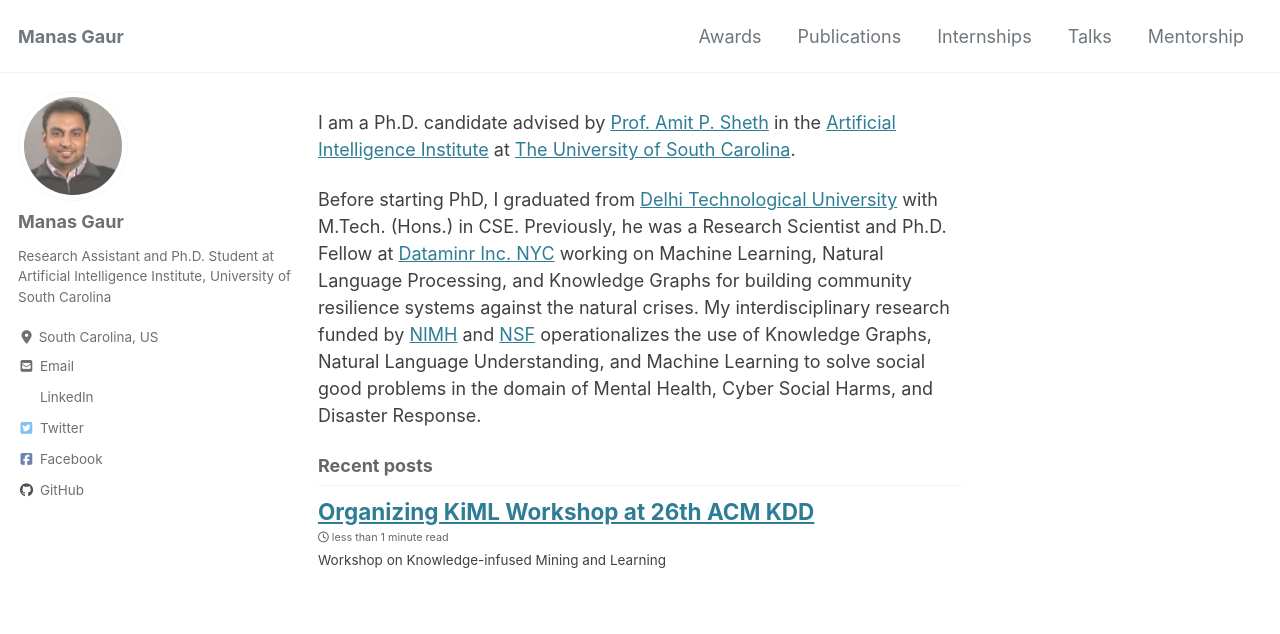
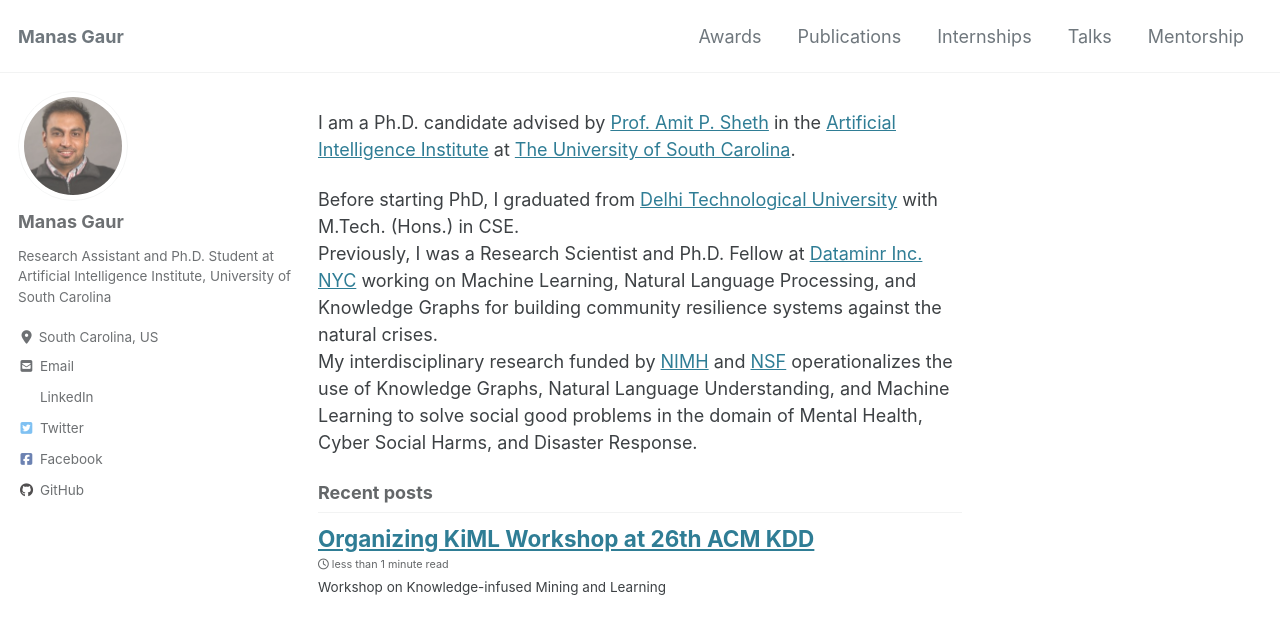
Before and after one commit to manasgaur/manasgaur.github.io, a Jekyll site: the page built from index.html, in a window 1280 px wide and 900 px high. Shown: the top 634 px of the window. Built offline with Jekyll 4.4.1, drawn with Linux system fonts in a browser that asks for light colours; cached includes are drawn as plain includes; nearby versions of some CDN libraries; the list of posts is cut into pages by our own code.

```diff
--- a/index.html
+++ b/index.html
@@ -5,9 +5,10 @@ author_profile: true
 
 <p> I am a Ph.D. candidate advised by <a href="https://sc.edu/study/colleges_schools/engineering_and_computing/faculty-staff/amitsheth.php">Prof. Amit P. Sheth</a> in the <a href="http://aiisc.ai/">Artificial Intelligence Institute</a> at
 <a href="https://sc.edu/study/colleges_schools/engineering_and_computing/research/centersandinstitutes/ai_institute/index.php">The University of South Carolina</a>.</p>
-<p> Before starting PhD, I graduated from <a href="http://dtu.ac.in/">Delhi Technological University</a> with M.Tech. (Hons.) in CSE. Previously,
-he was a Research Scientist and Ph.D. Fellow at <a href="https://www.dataminr.com/">Dataminr Inc. NYC</a> working on
+<p> Before starting PhD, I graduated from <a href="http://dtu.ac.in/">Delhi Technological University</a> with M.Tech. (Hons.) in CSE. <br/>
+Previously, I was a Research Scientist and Ph.D. Fellow at <a href="https://www.dataminr.com/">Dataminr Inc. NYC</a> working on
 Machine Learning, Natural Language Processing, and Knowledge Graphs for building community resilience systems
-against the natural crises. My interdisciplinary research funded by <a href="https://federalreporter.nih.gov/Projects/Details/?projectId=891050">NIMH</a> and
+against the natural crises. <br/>
+My interdisciplinary research funded by <a href="https://federalreporter.nih.gov/Projects/Details/?projectId=891050">NIMH</a> and
 <a href="https://www.nsf.gov/awardsearch/showAward?AWD_ID=1520870">NSF</a> operationalizes the use of Knowledge Graphs,
 Natural Language Understanding, and Machine Learning to solve social good problems in the domain of Mental Health, Cyber Social Harms, and Disaster Response. </p>
```
